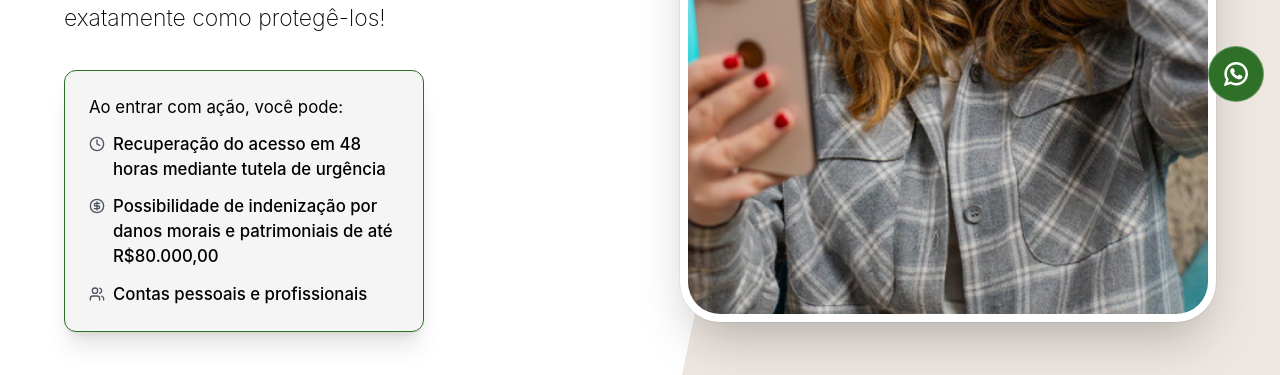
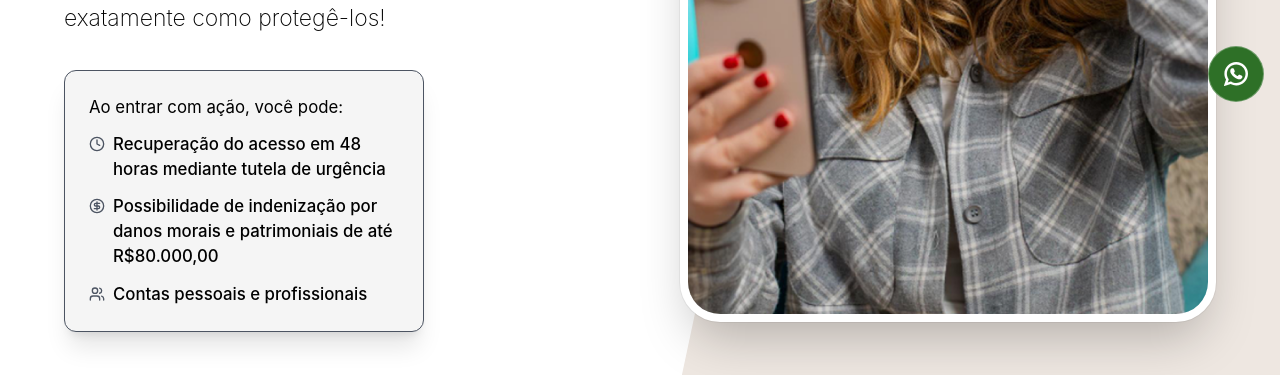
Before and after one commit to Paper-Street-Softwares/LPS-Adelia, a React (Vite) app: page / in a window 1280 px wide. Shown: the part 682-1057 px from the top of the page. Built offline with nearby package versions, Linux system fonts and the light colour scheme.

Commit message:
fix: Border

```diff
--- a/src/components/sections/HeroTemplateNovo.jsx
+++ b/src/components/sections/HeroTemplateNovo.jsx
@@ -144,7 +144,7 @@ function HeroTemplateNovo({
               </p>
 
               <div
-                className={`max-w-[360px] font-secondFont p-2 phone3:p-6 bg-terciary shadow-xl rounded-xl border border-wppDark text-[9.6px] phone2:text-[14.4px] phone3:text-[16.8px] flex flex-col gap-3`}
+                className={`max-w-[360px] font-secondFont p-2 phone3:p-6 bg-terciary shadow-xl rounded-xl border border-primaryDark text-[9.6px] phone2:text-[14.4px] phone3:text-[16.8px] flex flex-col gap-3`}
               >
                 <h1>Ao entrar com ação, você pode:</h1>
                 {topicsCard.map((item, index) => (
```
